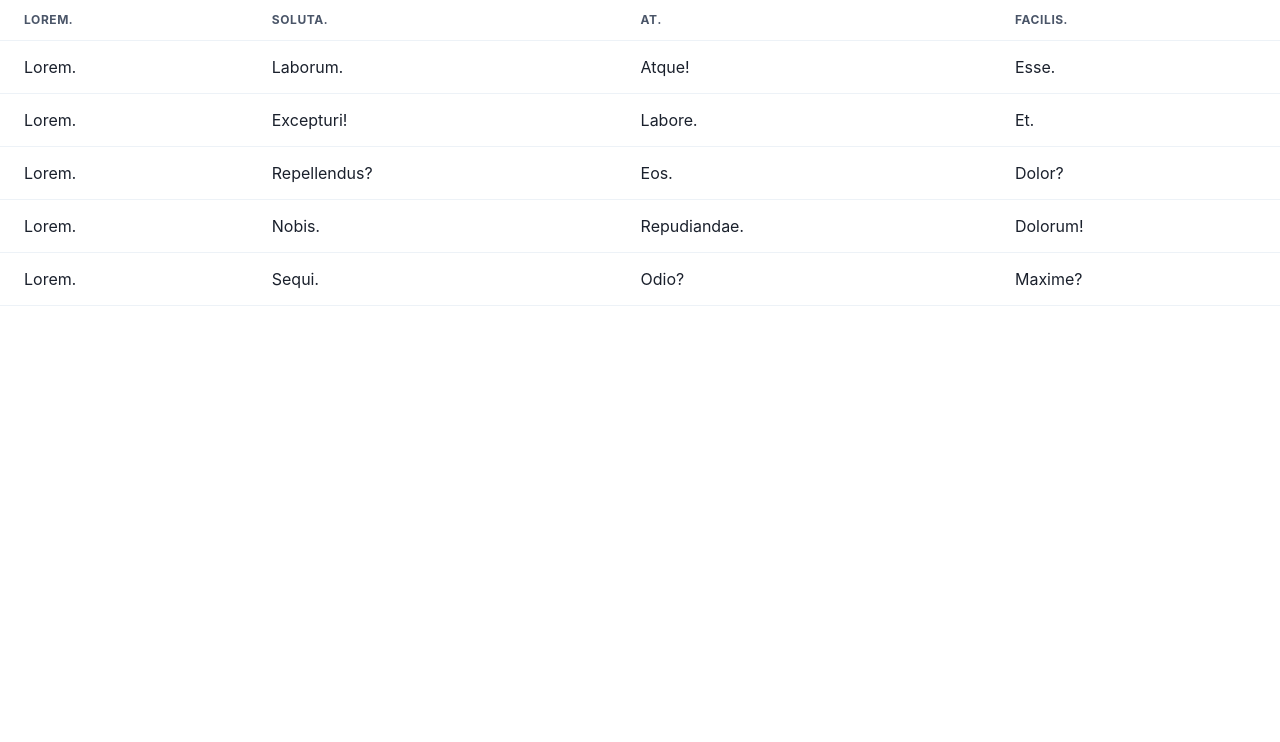
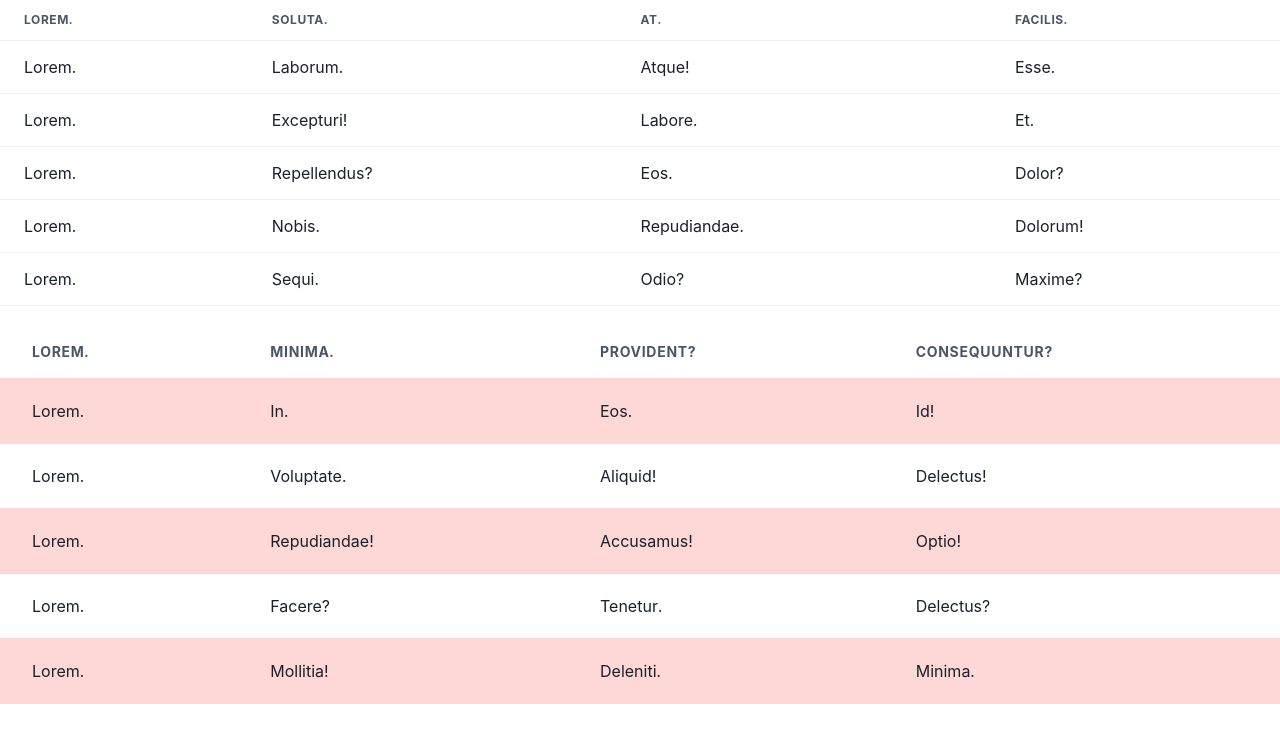
Before and after one commit to sebaek/react20231031, a React (Create React App) app: page / in a window 1280 px wide. Shown: the top 742 px of the page. Built offline with nearby package versions, Linux system fonts and the light colour scheme.

Commit message:
table 사용

```diff
--- a/src/App.js
+++ b/src/App.js
@@ -65,6 +65,51 @@ function App() {
             </Tbody>
           </Table>
         </Box>
+        {/*Box>Table[variant=striped]>Thead>Tr>Th*4>lorem1^^^Tbody>Tr*5>Td*4>lorem1*/}
+        <Box>
+          <Table variant="striped" colorScheme="red" size="lg">
+            <Thead>
+              <Tr>
+                <Th>Lorem.</Th>
+                <Th>Minima.</Th>
+                <Th>Provident?</Th>
+                <Th>Consequuntur?</Th>
+              </Tr>
+            </Thead>
+            <Tbody>
+              <Tr>
+                <Td>Lorem.</Td>
+                <Td>In.</Td>
+                <Td>Eos.</Td>
+                <Td>Id!</Td>
+              </Tr>
+              <Tr>
+                <Td>Lorem.</Td>
+                <Td>Voluptate.</Td>
+                <Td>Aliquid!</Td>
+                <Td>Delectus!</Td>
+              </Tr>
+              <Tr>
+                <Td>Lorem.</Td>
+                <Td>Repudiandae!</Td>
+                <Td>Accusamus!</Td>
+                <Td>Optio!</Td>
+              </Tr>
+              <Tr>
+                <Td>Lorem.</Td>
+                <Td>Facere?</Td>
+                <Td>Tenetur.</Td>
+                <Td>Delectus?</Td>
+              </Tr>
+              <Tr>
+                <Td>Lorem.</Td>
+                <Td>Mollitia!</Td>
+                <Td>Deleniti.</Td>
+                <Td>Minima.</Td>
+              </Tr>
+            </Tbody>
+          </Table>
+        </Box>
       </SimpleGrid>
     </>
   );
```
